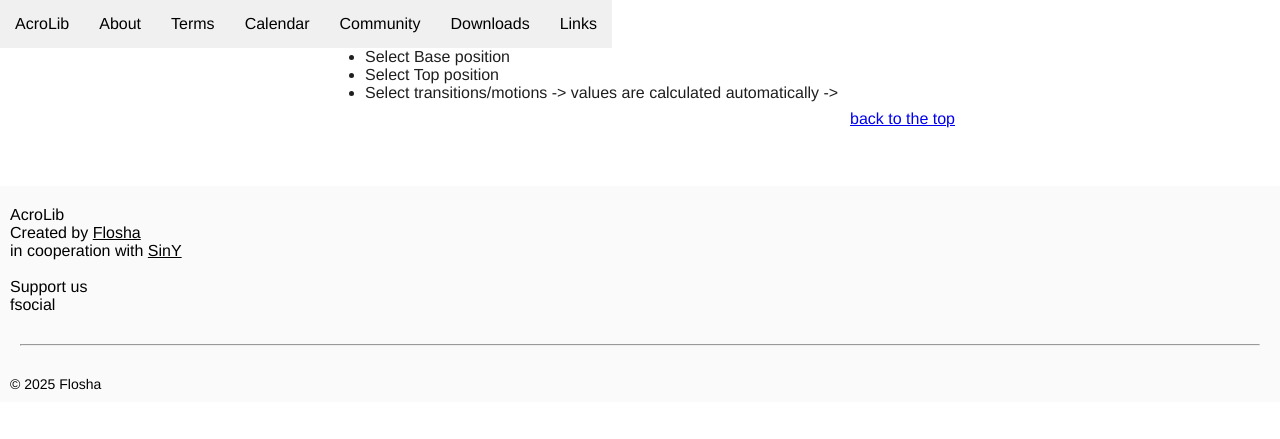
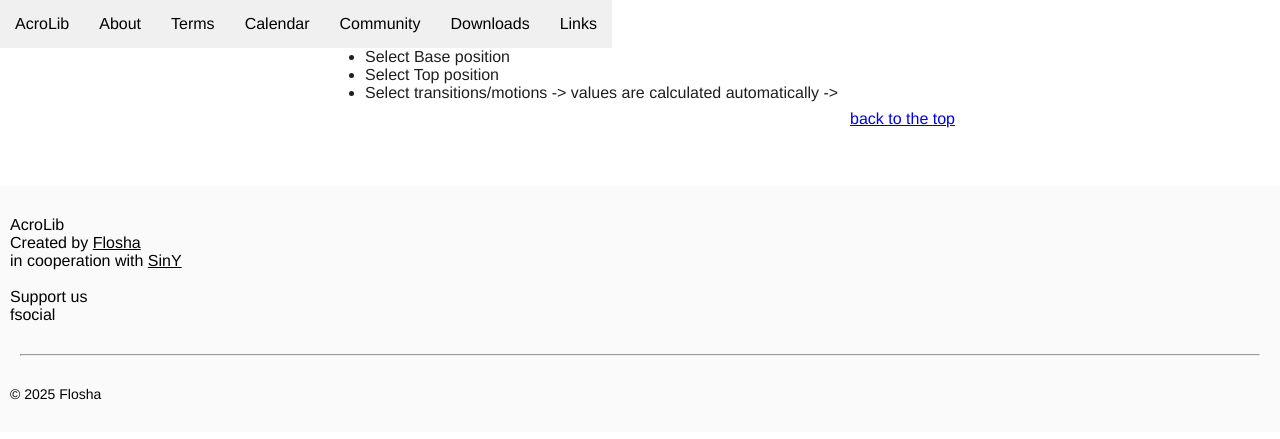
Before and after one commit to floshin/acrolib, a Jekyll site: the page built from interactive-tarrifsheet-element-difficulty-calculation.md, in a window 1280 px wide. Shown: the top 439 px of the page. Built offline with Jekyll 4.4.1, drawn with Linux system fonts in a browser that asks for light colours; our own code applies the rules of GitHub Pages for plain Markdown files.

Commit message:
Update default.html

```diff
--- a/_layouts/default.html
+++ b/_layouts/default.html
@@ -188,7 +188,7 @@ table {
 
 footer {
   margin-top: 50px;
-  padding: 20px 10px 10px;
+  padding: 30px 10px 30px;
 
   background: light-dark(var(--footer-bg-light), var(--dark));
   color: light-dark(black, var(--light));
```
